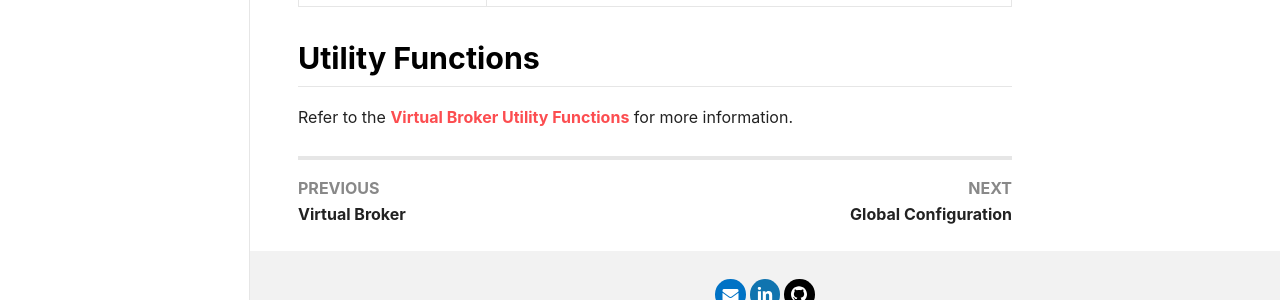
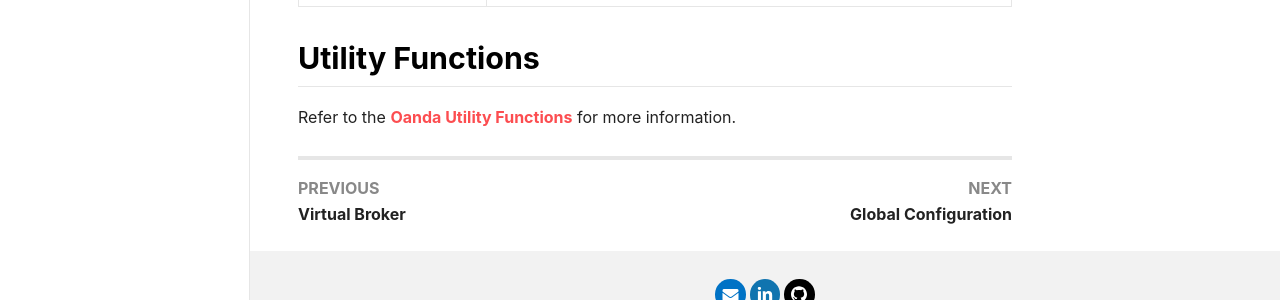
Before and after one commit to kieran-mackle/AutoTrader, a Jekyll site: the page built from content/_documentation/2.2-oanda.md, in a window 1280 px wide. Shown: the part 1342-1642 px from the top of the page. Built offline with Jekyll 4.4.1, drawn with Linux system fonts in a browser that asks for light colours; nearby versions of some CDN libraries; comment, search, counter and statistics services are not loaded.

Commit message:
Update 2.2-oanda.md

```diff
--- a/content/_documentation/2.2-oanda.md
+++ b/content/_documentation/2.2-oanda.md
@@ -40,4 +40,4 @@ account details to the [global configuration](configuration-global) and specifiy
 
 ## Utility Functions
 
-Refer to the [Virtual Broker Utility Functions](oanda-utils) for more information.
+Refer to the [Oanda Utility Functions](oanda-utils) for more information.
```
